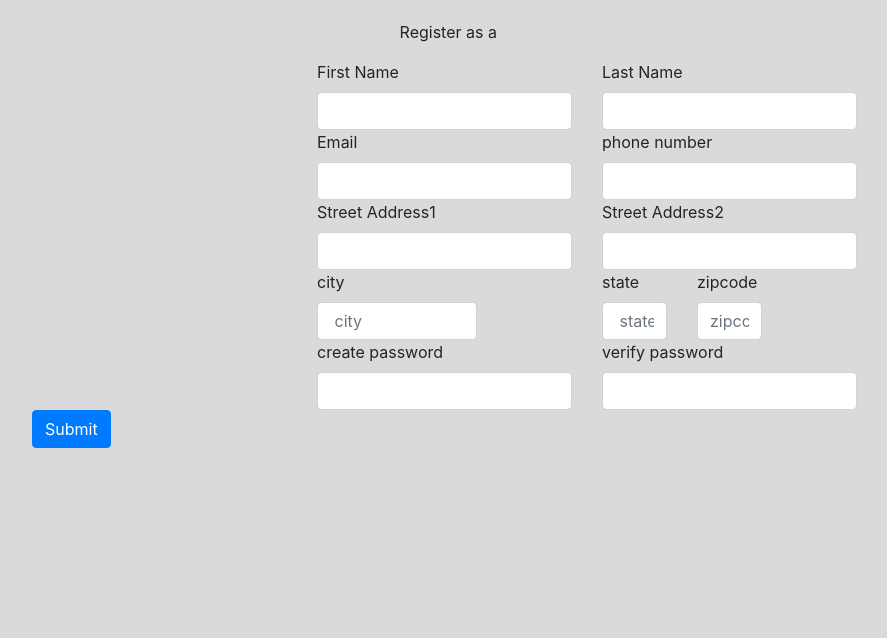
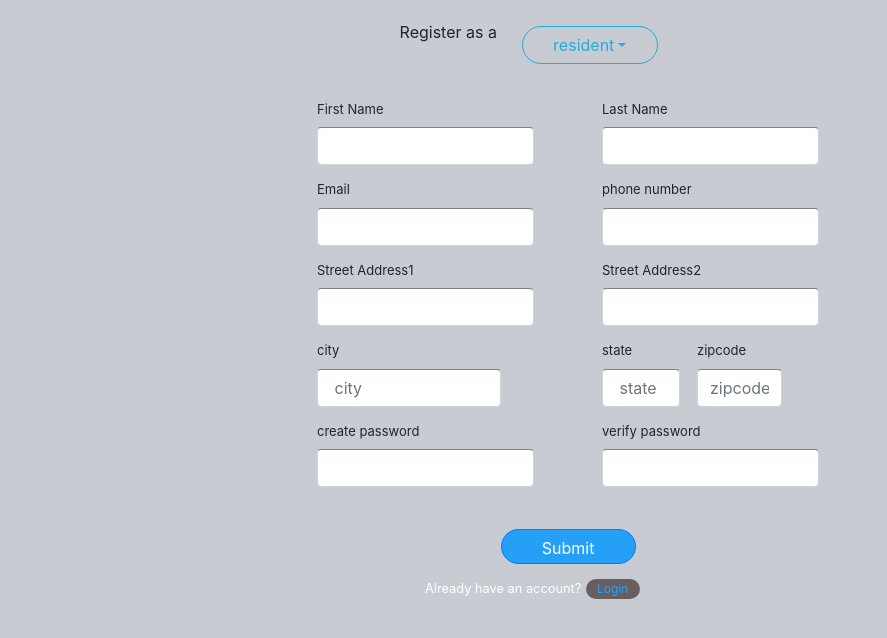
Before and after one commit to yogashreeck/assessment_3, a plain HTML site: page singup.html in a window 1280 px wide. Shown: the whole page, without its empty margins (53-940 px from the left). Drawn offline with nearby package versions, Linux system fonts and the light colour scheme.

Commit message:
l&S changes

```diff
--- a/css/singup.css
+++ b/css/singup.css
@@ -1,6 +1,55 @@
 body{
-	background-color: #dadada;
+	background-color: #c8cbd1;
 }
 .container{
 	margin-top: 20px;
 }
+.form1{
+	margin-top: 5%;
+	font-size: 13px;
+}
+.form-control{
+	border-top-style: inset;
+	width: 85%;
+	margin-bottom: 15px;
+}
+.form-city{
+	width: 115%;
+}
+.form-zipcode{
+	width: 130%;
+}
+.form-state{
+	width: 120%;
+}
+.dropdown{
+	background: border-box;
+	border-radius: 50px;
+	color: #27aadc;
+	border-color:  #27aadc;
+	width: 70%;
+	position: absolute;
+	top: 3px;
+	left: 45%;
+}
+.sbtn{
+	background-color: #26a0f7;
+	margin-left: 34%;
+	margin-top: 5%;
+	width: 25%;
+	border-radius: 30px;
+	height: 35%;
+	margin-bottom: 2%;
+}
+.account{
+	color: white;
+	margin-left: 20%;
+}
+.btn-log{
+	border: none;
+	border-radius: 40px;
+	font-size: 12px;
+	width: 10%;
+	color: #26a0f7;
+	background-color: rgb(105, 94, 94);
+}
--- a/javascript/login.js
+++ b/javascript/login.js
@@ -1,4 +1,6 @@
-// popup email form
+// popup login form
 function openForm() {
   document.getElementById("myForm").style.display = "block";
 }
+
+  // register form
--- a/singup.html
+++ b/singup.html
@@ -15,15 +15,17 @@
   	  <div class="container">
         <div class="col-lg-3 offset-lg-3 text-center">
             <P>Register as a</P>
+          <div class="dropdown">
+            <button class="btn btn-primary dropdown-toggle dropdown" type="button" data-toggle="dropdown">resident</button>
           </div>
-      <form>
+        </div>
+        <form class="form1" action="index.html">
 
           <div class="row">
             <div class="col-lg-3 offset-lg-3">
               <label for="myform">First Name</label>
               <input type="text" name="firstname" class="form-control">
             </div>
-
             <div class="col-lg-3">
               <label  for="myform">Last Name</label>
               <input type="text" name="lastname" class="form-control">
@@ -35,7 +37,6 @@
               <label>Email</label>
               <input type="email" name="lastname" class="form-control">
             </div>
-
             <div class="col-lg-3">
               <label>phone number</label>
               <input type="number" name="lastname" class="form-control">
@@ -47,7 +48,6 @@
               <label>Street Address1</label>
               <input type="text" name="lastname" class="form-control">
             </div>
-
             <div class="col-lg-3">
               <label>Street Address2</label>
               <input type="text" name="lastname" class="form-control">
@@ -57,17 +57,15 @@
           <div class="row">
             <div class="col-lg-2 offset-lg-3">
               <label>city</label>
-    <input type="city" class="form-control" placeholder=" city">
+              <input type="city" class="form-control form-city" placeholder=" city">
             </div>
-
             <div class="col-lg-1 offset-lg-1">
               <label>state</label>
-    <input type="state" class="form-control" placeholder=" state">
+              <input type="state" class="form-control form-state" placeholder=" state">
             </div>
-
             <div class="col-lg-1">
               <label>zipcode</label>
-    <input type="code" class="form-control" placeholder="zipcode">
+              <input type="code" class="form-control form-zipcode" placeholder="zipcode">
             </div>
           </div>
 
@@ -76,14 +74,20 @@
               <label>create password</label>
               <input type="password" class="form-control">
             </div>
-
             <div class="col-lg-3">
               <label>verify password</label>
               <input type="password" class="form-control">
             </div>
           </div>
+
         </form>
-  <button type="submit" class="btn btn-primary">Submit</button>
+        <div class="row">
+          <div class="col-lg-6 offset-lg-3">
+            <button type="submit" class="btn btn-primary sbtn">Submit</button><br>
+            <a href="login.html"><small class="account">Already have an account?</small></a>
+            <button class="btn-log">Login</button>
+          </div>
+        </div>
       </div>
     </body>
   </html>
```
Also changed, not shown: event_calender.html (deleted, +0 -10 lines), login.html (+1 -1 lines). Lines whose indentation alone changed are shown as unchanged.
